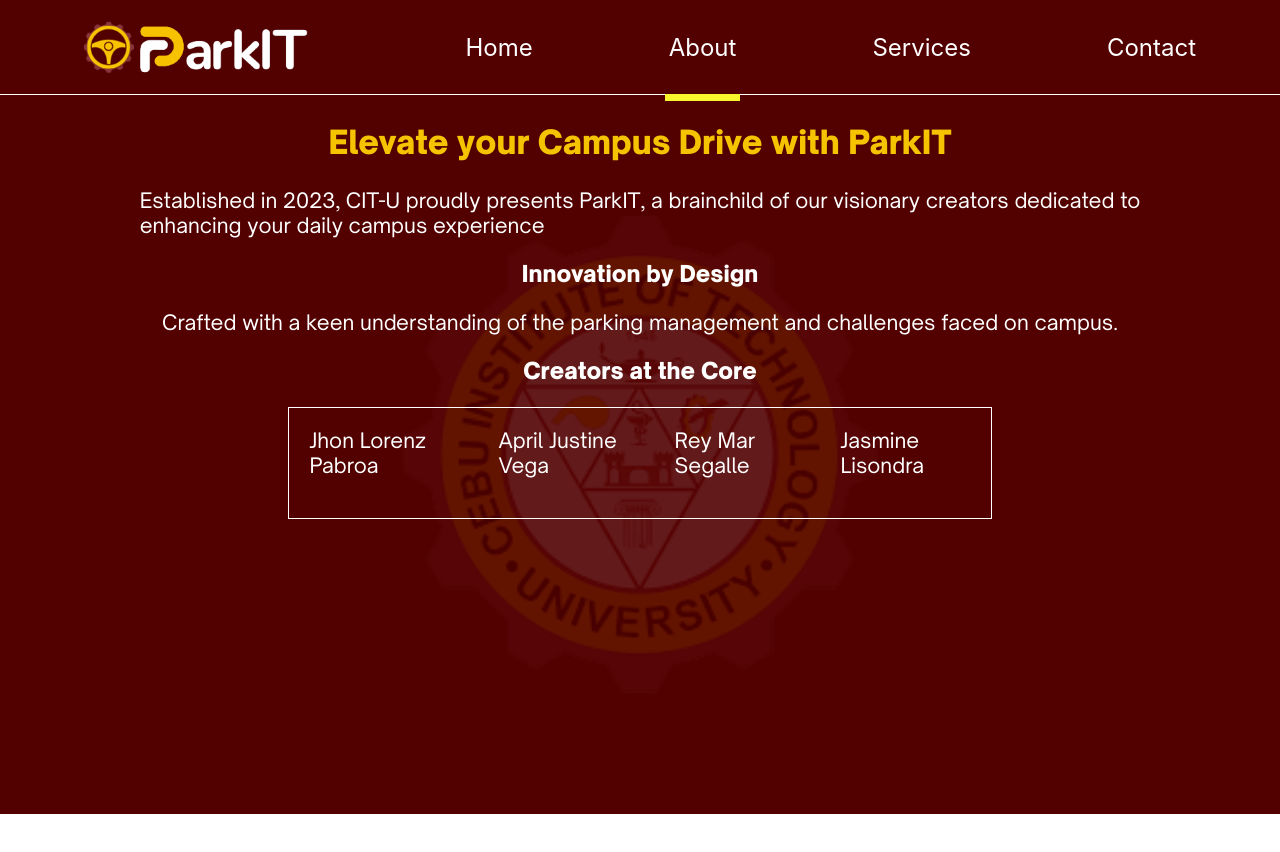
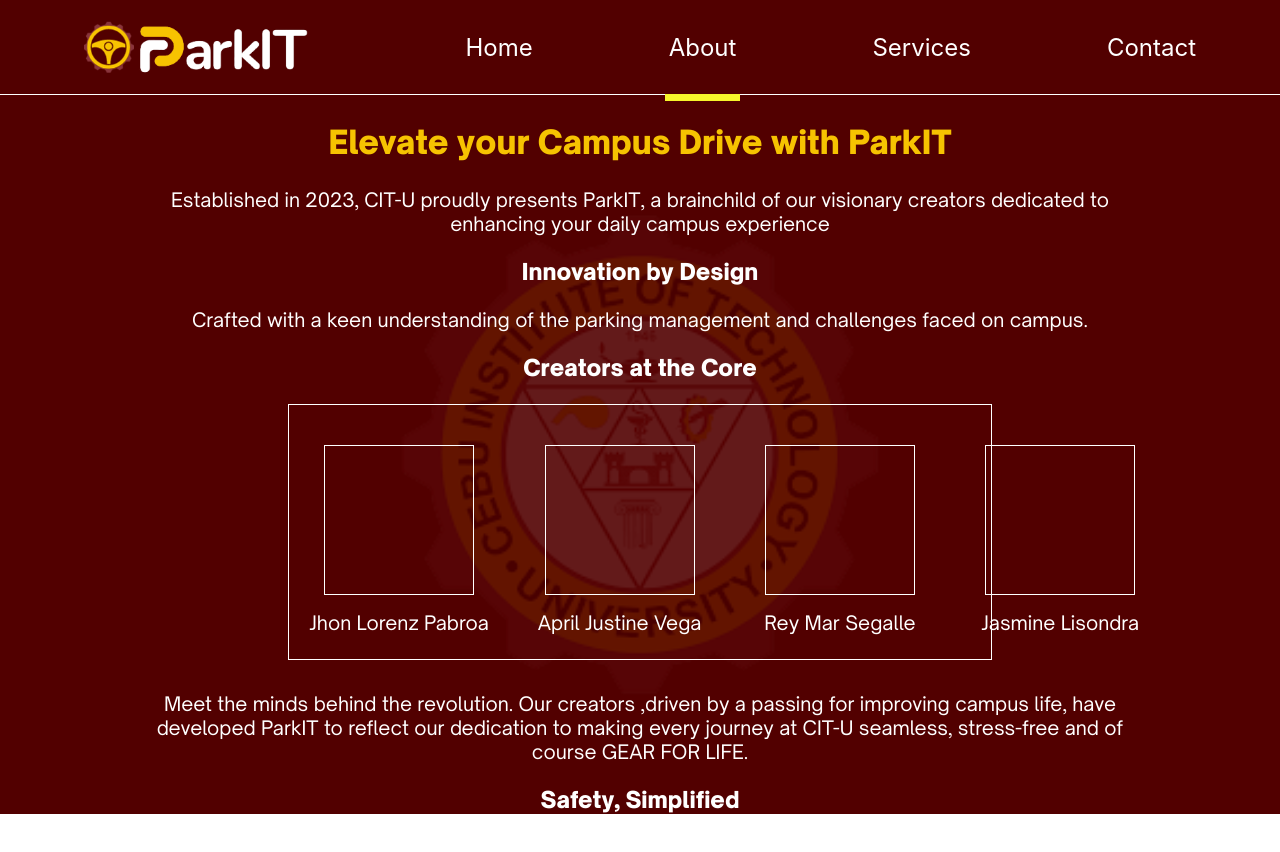
Before and after one commit to JhonoBrine/cituparkuiux, a React (Create React App) app: page /about in a window 1280 px wide. Shown: the top 852 px of the page. Before the commit the page ends 814 px from the top, so only its background shows below. Built offline with nearby package versions, Linux system fonts and the light colour scheme.

Commit message:
"Need Images for Profile"

```diff
--- a/src/HomePage/AboutPage.js
+++ b/src/HomePage/AboutPage.js
@@ -23,12 +23,25 @@ export default function AboutPage() {
           <h3>Creators at the Core</h3>
 
           <div className="profile-container">
-            <div className="profile p1"><img/><span>Jhon Lorenz Pabroa</span></div>
-            <div className="profile p2"><img/><span>April Justine Vega</span></div>
-            <div className="profile p3"><img/><span>Rey Mar Segalle</span></div>
-            <div className="profile p4"><img/><span>Jasmine Lisondra</span></div>
+            <div className="profile"><div className="profile-img"></div><span>Jhon Lorenz Pabroa</span></div>
+            <div className="profile"><div className="profile-img"></div><span>April Justine Vega</span></div>
+            <div className="profile"><div className="profile-img"></div><span>Rey Mar Segalle</span></div>
+            <div className="profile"><div className="profile-img"></div><span>Jasmine Lisondra</span></div>
+          </div>
 
-          </div>
+          <p>
+          Meet the minds behind the revolution. Our creators ,driven by a passing for improving campus life, have <br/> developed ParkIT to reflect our dedication to making every journey at CIT-U seamless, stress-free and of <br/> course GEAR FOR LIFE.
+          </p>
+
+          <h3>Safety, Simplified</h3>
+
+          <p>
+          Your safety is paramount. ParkIT goes beyond covenience by integrating cutting-edge security features, <br/> ensuring the protection of your vehicle and providing you with unmatched peace of mind.
+          </p>
+          <br/>
+          <p>
+          Thank you Visitor!
+          </p>
         </div>
 
       </div>
--- a/src/HomePage/styleMain/AboutPage.css
+++ b/src/HomePage/styleMain/AboutPage.css
@@ -14,7 +14,7 @@ body, h1, p, div {
     color: white;
 
     font-family: "OpenSauceRegular";
-    font-size: 1.28rem;
+    font-size: 1.2rem;
 
     position: relative;
 
@@ -25,6 +25,7 @@ body, h1, p, div {
 .text-container{
     display: flex;
     justify-content: center;
+    text-align: center;
     align-items: center;
     position: absolute;
     flex-direction: column;
@@ -49,16 +50,29 @@ h3{
 
 .profile-container{
 
-    height: 7rem;
+    height: 16rem;
     width: 55vw;
     display: flex;
     border: 1px white solid;
     justify-content: space-between;
+
+    margin-bottom: 2rem;
 }
 
 .profile{
+    display: flex;
+    flex-direction: column;
+    justify-content: center;
+    align-items: center;
+    margin: 1em;
+}
 
-    margin: 1em;
+.profile-img{
+
+    height: 150px;
+    width: 150px;
+    margin: 1rem;
+    border: 1px solid white;
 }
 
 .citulogo-image{
```
